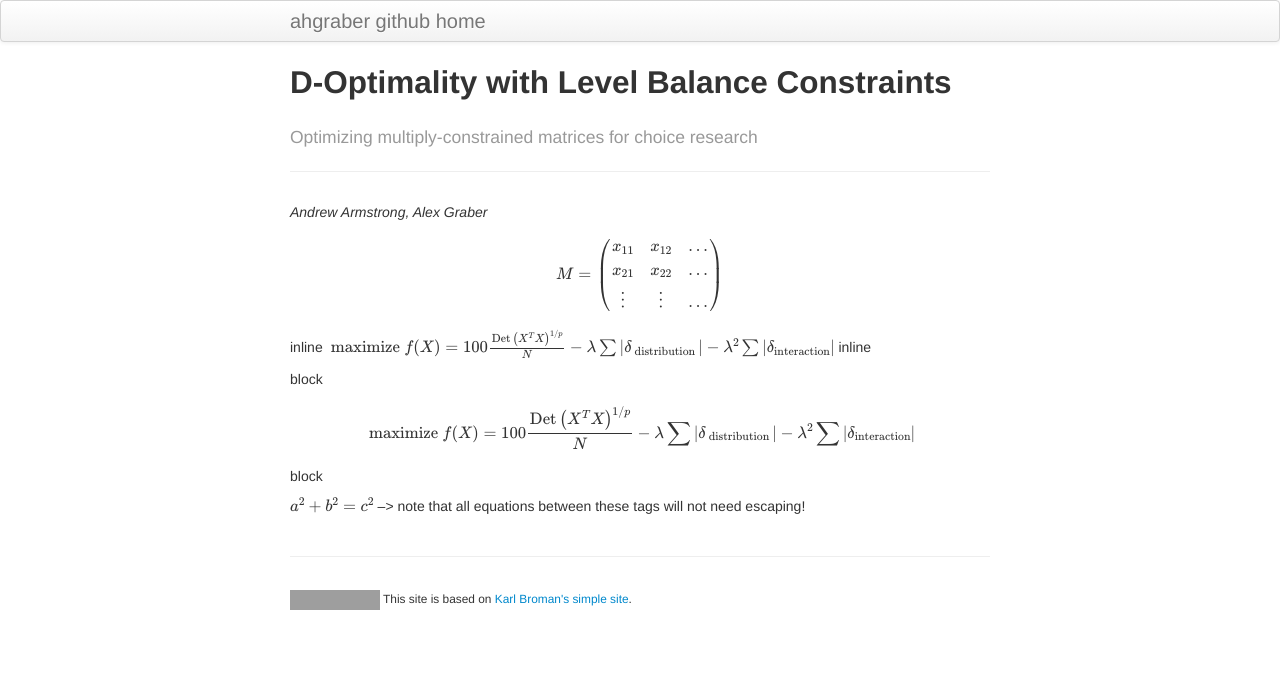
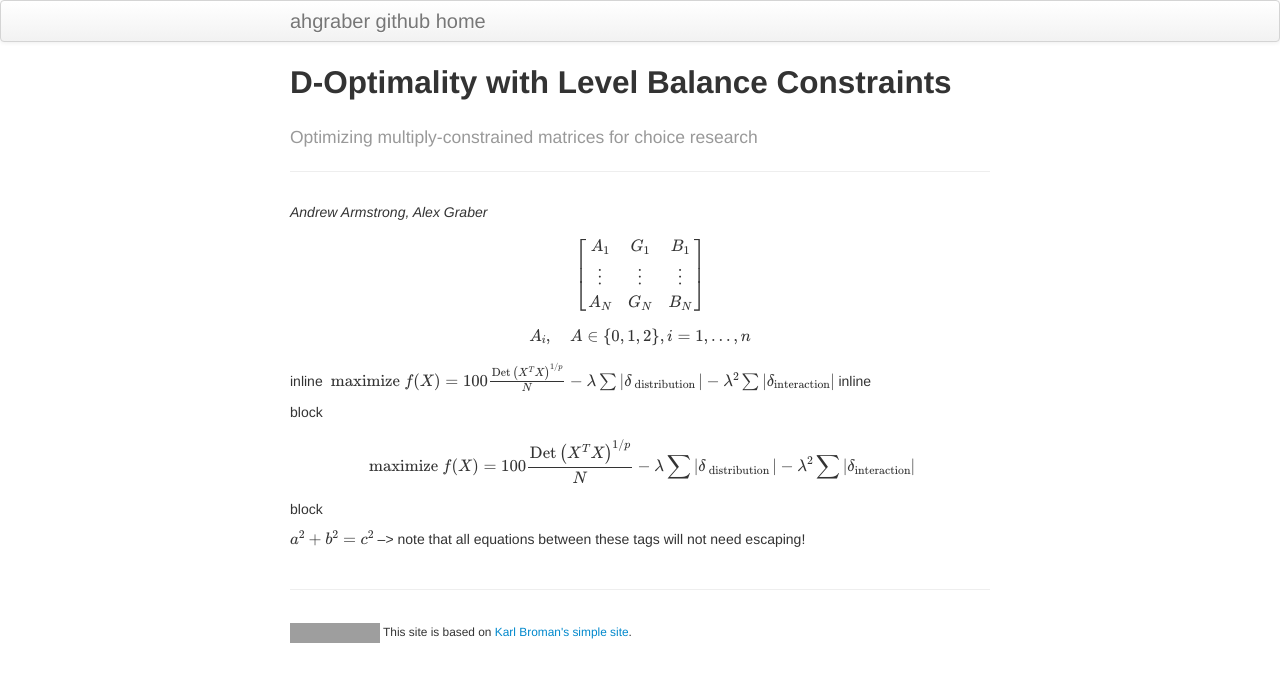
Before and after one commit to ahgraber/Fedorov, a Jekyll site: the page built from index.md, in a window 1280 px wide. Shown: the top 682 px of the page. Built offline with Jekyll 4.4.1, drawn with Linux system fonts in a browser that asks for light colours; formulas are drawn with MathJax 3; grey boxes are pictures that could not be loaded.

Commit message:
Update index.md

```diff
--- a/index.md
+++ b/index.md
@@ -6,14 +6,11 @@ description:
 ---
 *Andrew Armstrong, Alex Graber*
 
+$$
+\left[ \begin{array} { c c c } { A _ { 1 } } & { G _ { 1 } } & { B _ { 1 } } \\ { \vdots } & { \vdots } & { \vdots } \\ { A _ { N } } & { G _ { N } } & { B _ { N } } \end{array} \right]
+$$
 
-$$
-M = \left( \begin{array}{ccc}
-x_{11} & x_{12} & \ldots \\
-x_{21} & x_{22} & \ldots \\
-\vdots & \vdots & \ldots \\
-\end{array} \right)
-$$
+$$ A _ { i } , \quad A \in \{ 0,1,2 \} , i = 1 , \ldots , n $$
 
 inline $$
 \text { maximize } f ( X ) = 100 \frac { \operatorname { Det } \left( X ^ { T } X \right) ^ { 1 / p } } { N } - \lambda \sum \left| \delta _ { \text { distribution } } \right| - \lambda ^ { 2 } \sum \left| \delta _ { \text {interaction} } \right|
```
